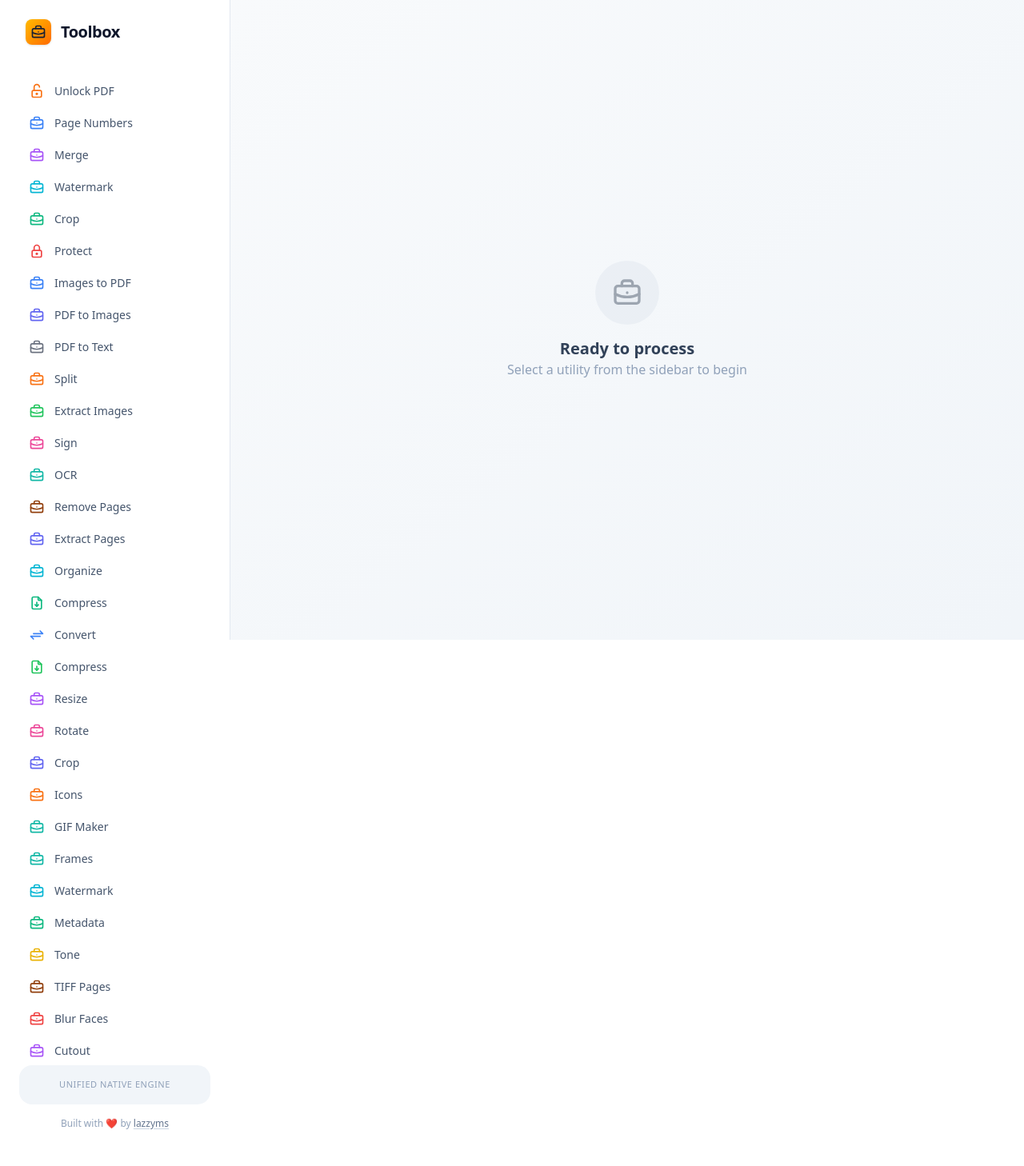
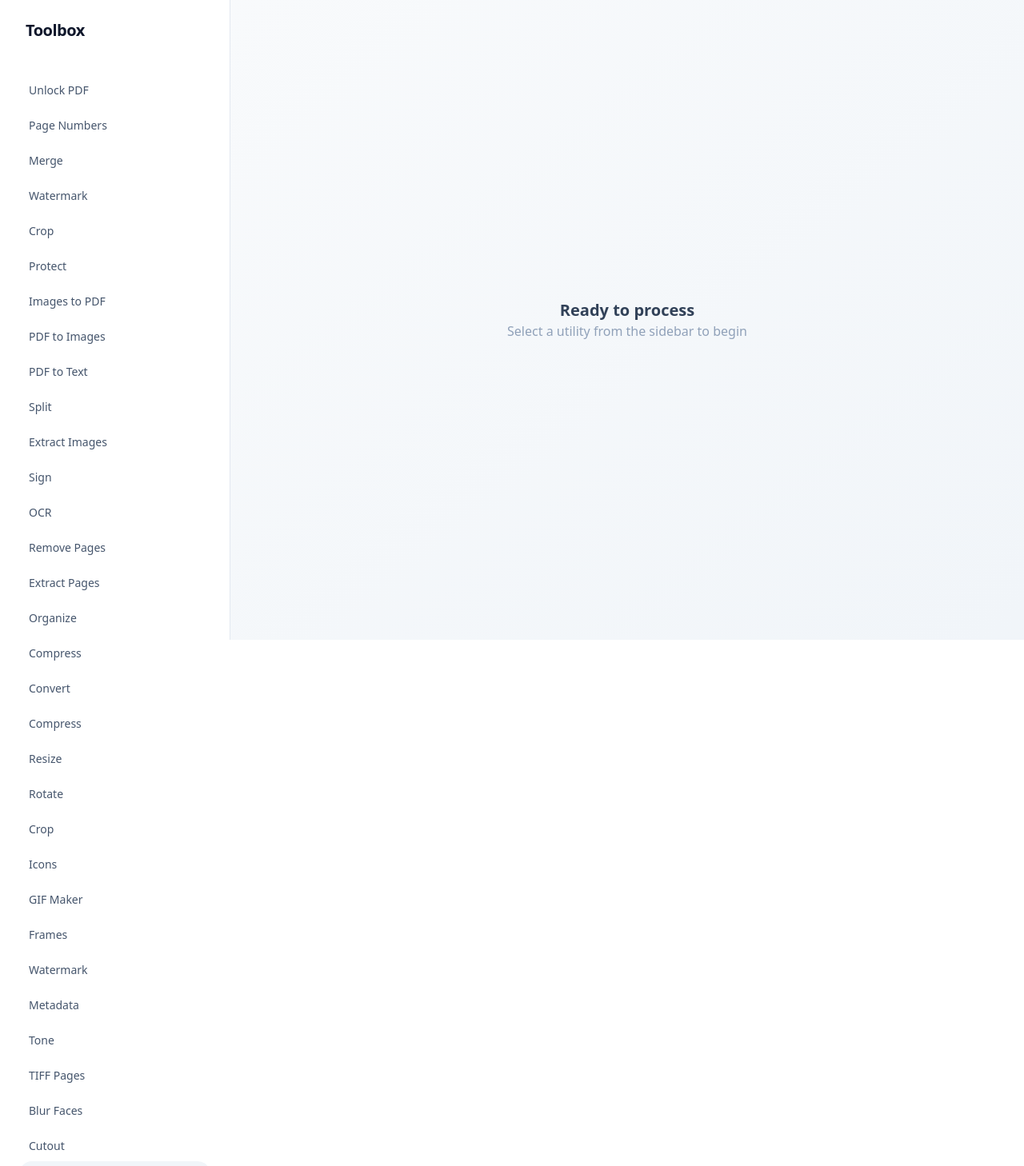
Before and after one commit to lazzyms/toolbox, a React (Vite) app in the folder ToolboxTauri/: page / in a window 1280 px wide. Shown: the top 1458 px of the page at 80% size. Before the commit the page ends 1413 px from the top, so only its background shows below. Built offline with nearby package versions, Linux system fonts and the light colour scheme.

Commit message:
Remove decorative UI icons

```diff
--- a/ToolboxTauri/src/views/MainPage.tsx
+++ b/ToolboxTauri/src/views/MainPage.tsx
@@ -5,7 +5,6 @@ import { PDFUnlockView } from './PDFUnlockView';
 import { PDFProtectView } from './PDFProtectView';
 import { ImageCompressView } from './ImageCompressView';
 import { ImageConvertView } from './ImageConvertView';
-import { TablerIcon } from '../components/TablerIcon';
 import { PlannedToolView } from './PlannedToolView';
 import { PDFCropView, PDFOrganizeView, PDFSignView } from './PDFPageToolView';
 import { PDFSimpleToolView } from './PDFSimpleToolView';
@@ -60,10 +59,7 @@ export const MainPage = () => {
         <div className="flex h-screen bg-slate-50 text-slate-900 font-sans selection:bg-blue-100">
             <a href="#tool-detail" className="sr-only focus:not-sr-only focus:absolute focus:z-10 focus:bg-white focus:p-2">Skip to tool</a>
             <aside aria-label="Toolbox navigation" className="w-72 bg-white border-r border-slate-200 p-6 flex flex-col">
-                <div className="flex items-center space-x-3 mb-10 px-2">
-                    <div className="w-8 h-8 bg-gradient-to-br from-amber-400 to-orange-500 rounded-lg flex items-center justify-center shadow-sm">
-                        <TablerIcon name="briefcase" color="#172033" className="w-5 h-5" />
-                    </div>
+                <div className="mb-10 px-2">
                     <h1 className="text-xl font-bold tracking-tight">Toolbox</h1>
                 </div>
 
@@ -75,13 +71,12 @@ export const MainPage = () => {
                             onClick={() => setSelectedTool(tool)}
                             aria-current={selectedTool?.id === tool.id ? 'page' : undefined}
                             aria-label={`${tool.title}: ${tool.blurb}`}
-                            className={`w-full text-left px-3 py-2 rounded-xl transition-all duration-200 flex items-center group ${
+                            className={`w-full text-left px-3 py-2 rounded-xl transition-all duration-200 ${
                                 selectedTool?.id === tool.id
                                 ? 'bg-blue-50 text-blue-700 shadow-sm'
                                 : 'text-slate-600 hover:bg-slate-100 hover:text-slate-900'
                             }`}
                         >
-                            <TablerIcon name={tool.symbol} color={tool.tint} className="mr-3 w-5 h-5 group-hover:scale-110 transition-transform" />
                             <span className="text-sm font-medium">{tool.shortTitle}</span>
                         </button>
                     ))}
@@ -92,7 +87,7 @@ export const MainPage = () => {
                 </div>
 
                 <p className="mt-4 text-center text-xs text-slate-400">
-                    Built with <span aria-hidden="true">❤️</span> by{' '}
+                    Built by{' '}
                     <a
                         className="font-medium text-slate-500 underline decoration-slate-300 underline-offset-2 transition-colors hover:text-blue-600"
                         href="https://mauliksompura.co.in"
@@ -114,9 +109,6 @@ export const MainPage = () => {
                     </div>
                     ) : (
                     <div className="h-full flex flex-col items-center justify-center text-center space-y-4">
-                        <div className="w-20 h-20 bg-slate-200 rounded-full flex items-center justify-center opacity-50">
-                            <TablerIcon name="briefcase" color="#475569" className="w-10 h-10" />
-                        </div>
                         <div>
                             <h3 className="text-xl font-semibold text-slate-700">Ready to process</h3>
                             <p className="text-slate-400">Select a utility from the sidebar to begin</p>
```
Also changed, not shown: 1 other file (tests, documents, lock files or other folders).
